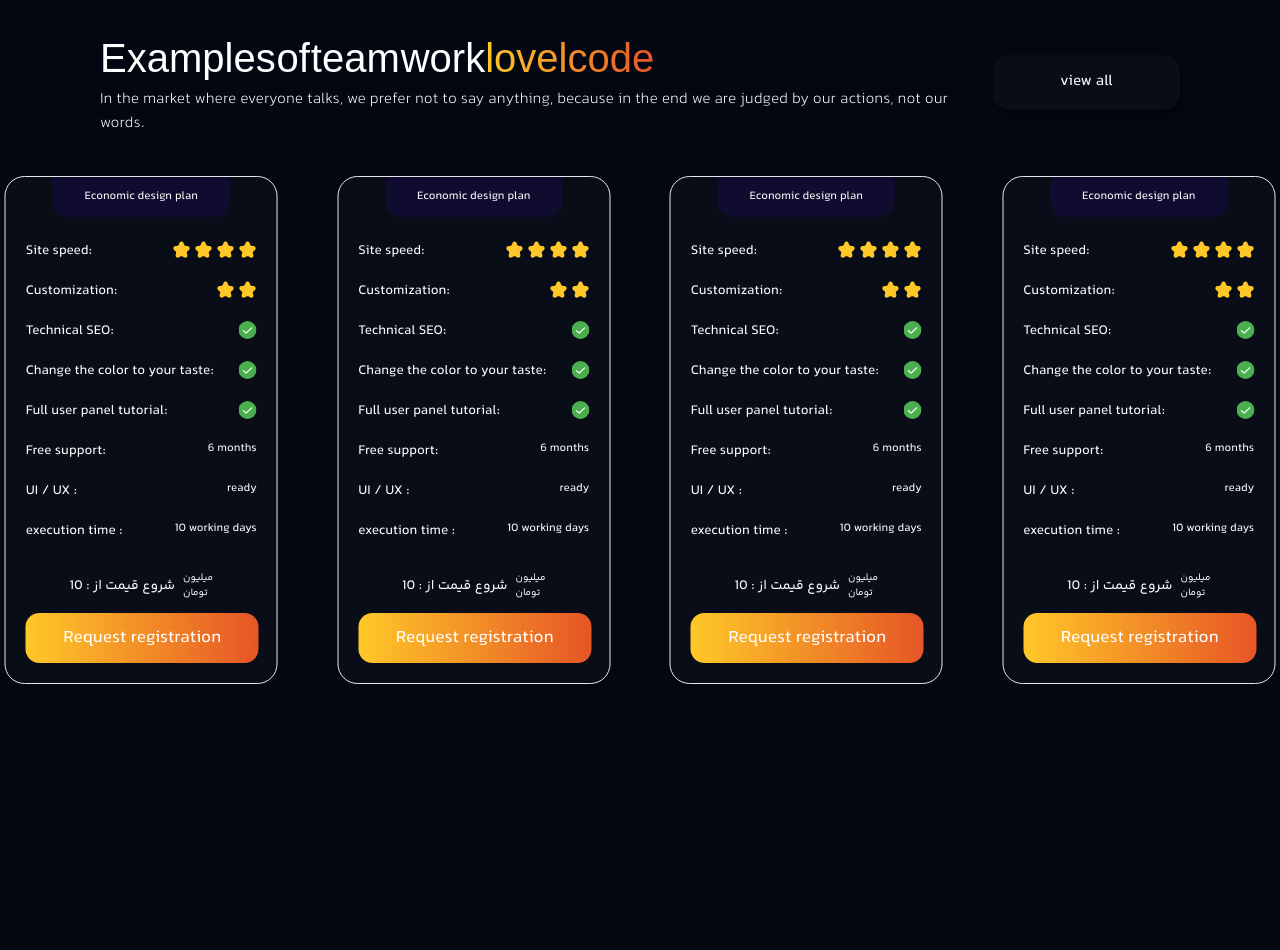
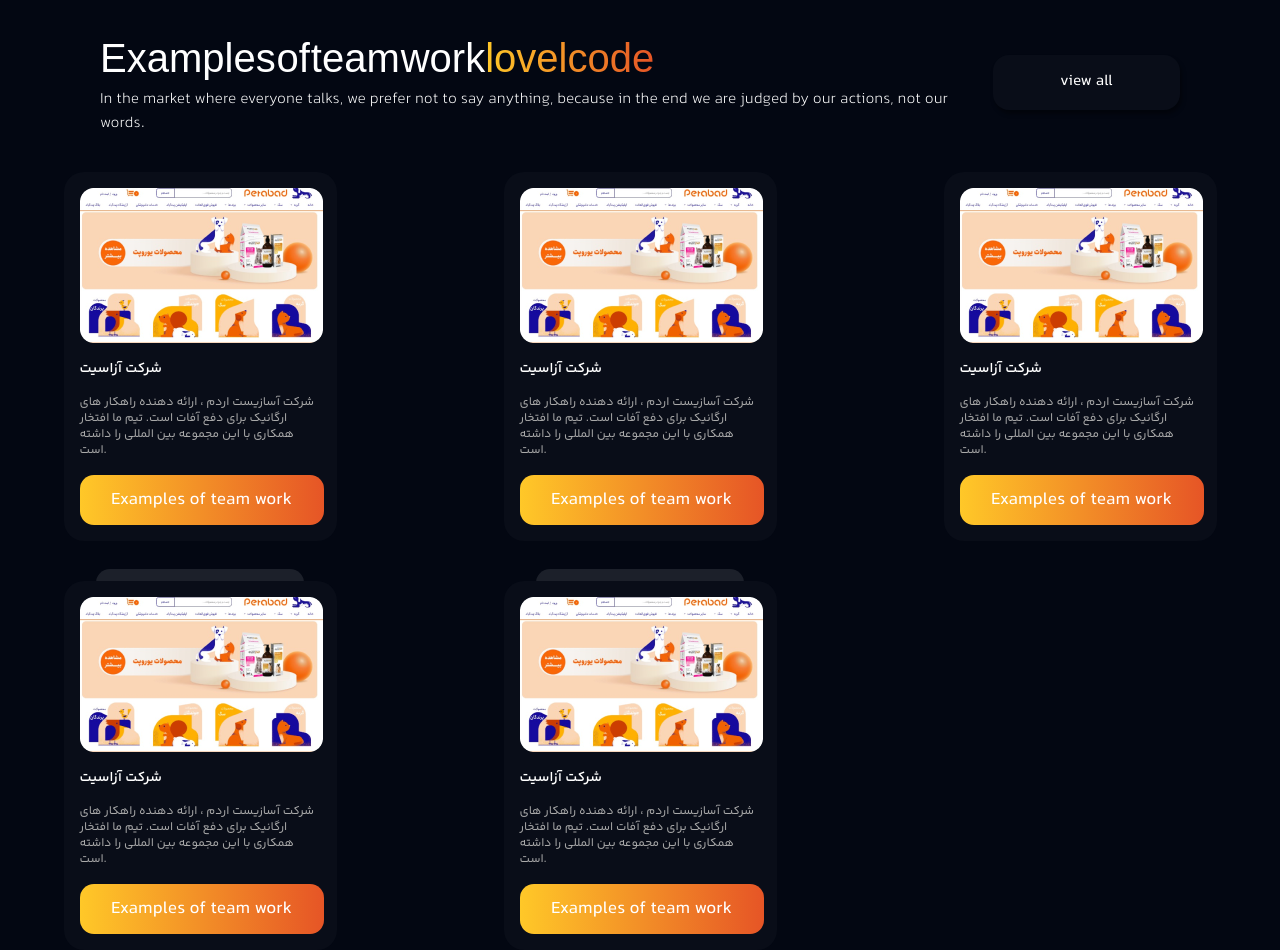
Before and after one commit to spdfalcon/company-2lang, a Next.js app: page /en/ in a window 1280 px wide. Shown: the part 2800-3750 px from the top of the page. Before the commit the page ends 3484 px from the top, so only its background shows below. Built offline with nearby package versions, Linux system fonts and the light colour scheme.

Commit message:
slider portfoliomd

```diff
--- a/app/_components/templates/home/Portfolios/Portfolios.tsx
+++ b/app/_components/templates/home/Portfolios/Portfolios.tsx
@@ -3,7 +3,7 @@ import Link from "next/link";
 import React from "react";
 import SliderPortfolios from "./SliderPortfolios";
 import Btn from "@/app/_components/modules/Btn/Btn";
-import SliderPlansMd from "../Plans/SliderPlansMd";
+import SliderPortfoliosMd from "./SliderPortfoliosMd";
 export default function Portfolios() {
   const t = useTranslations("home");
   return (
@@ -30,7 +30,7 @@ export default function Portfolios() {
         </div>
       </div>
       <SliderPortfolios></SliderPortfolios>
-      <SliderPlansMd></SliderPlansMd>
+      <SliderPortfoliosMd></SliderPortfoliosMd>
       <div className="flex justify-center mt-[30px] md:hidden">
         <Btn
           shadow={true}
--- a/app/_components/templates/home/Portfolios/SliderPortfoliosMd.tsx
+++ b/app/_components/templates/home/Portfolios/SliderPortfoliosMd.tsx
@@ -1,11 +1,63 @@
+"use client";
 import React from 'react'
+import { Autoplay } from 'swiper/modules'
+import { Swiper, SwiperSlide } from 'swiper/react'
+import "swiper/css";
+import Portfolio from './Portfolio'
+import 'swiper/css/grid';
+import { Grid } from 'swiper/modules';
 
 const SliderPortfoliosMd = () => {
   return (
-    <div>
+    <div className=' mt-9 hidden md:block'>
+      <Swiper
+          slidesPerView={2}
+          spaceBetween={40}
+          className="mySwiper"
+          autoplay={{
+            delay: 2500,
+          }}
+          modules={[Autoplay , Grid]}
+          grid={{
+            rows:2,
+            fill:"row"
+          }}
+          breakpoints={{
+            810: {
+              slidesPerView: 3,
+              spaceBetween: 40,
+              grid:{
+                rows:2,
+                fill:'row'
+              }
+            },
+          }}
+        >
+          <SwiperSlide>
+            <Portfolio></Portfolio>
+          </SwiperSlide>
+          <SwiperSlide>
+            <Portfolio></Portfolio>
+          </SwiperSlide>
+          <SwiperSlide>
+            <Portfolio></Portfolio>
+          </SwiperSlide>
+          <SwiperSlide>
+            <Portfolio></Portfolio>
+          </SwiperSlide>
+          <SwiperSlide>
+            <Portfolio></Portfolio>
+          </SwiperSlide>
+          <SwiperSlide>
+            <Portfolio></Portfolio>
+          </SwiperSlide>
+          <SwiperSlide>
+            <Portfolio></Portfolio>
+          </SwiperSlide>
 
+        </Swiper>
     </div>
-  )
-}
+  );
+};
 
-export default SliderPortfoliosMd
+export default SliderPortfoliosMd;
```
